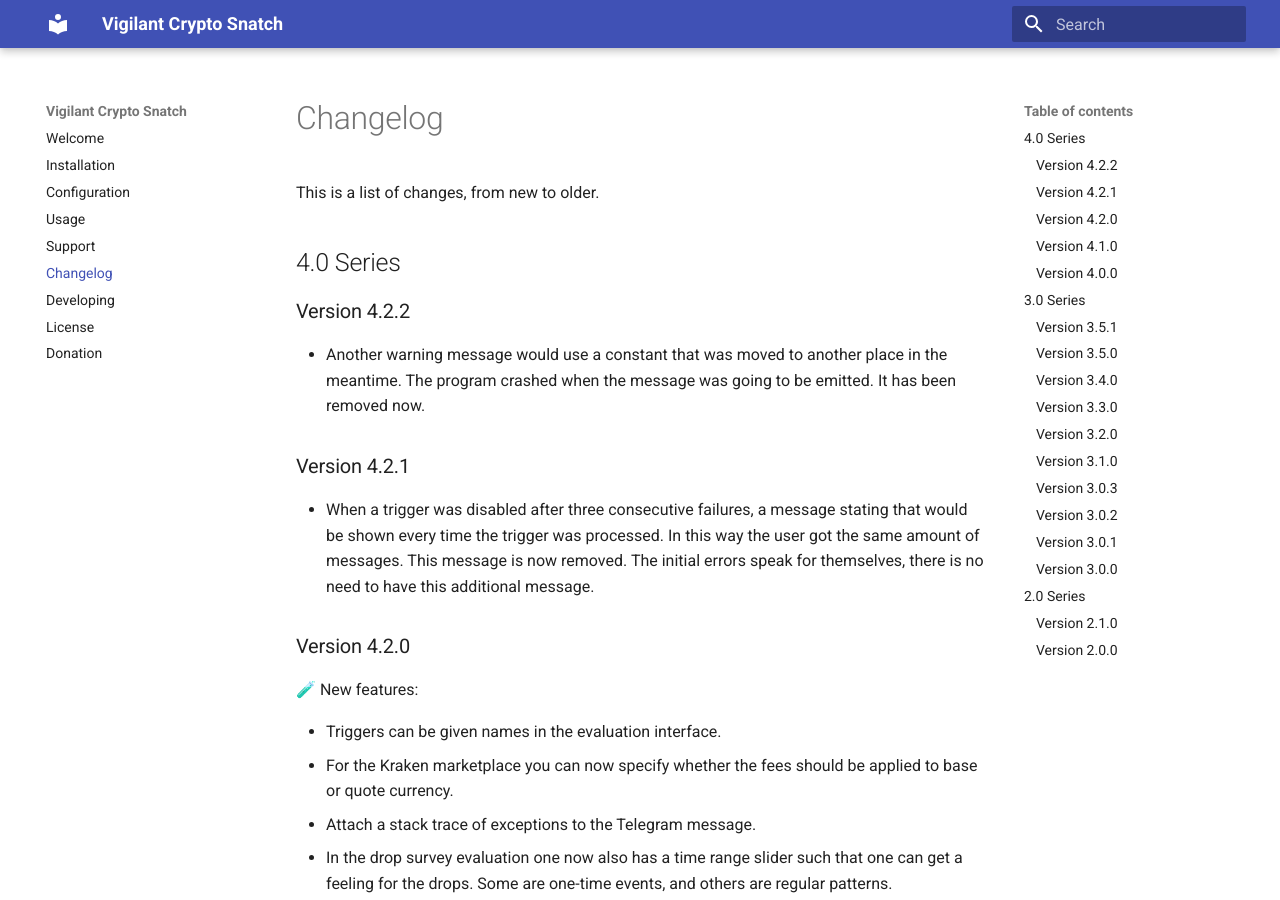
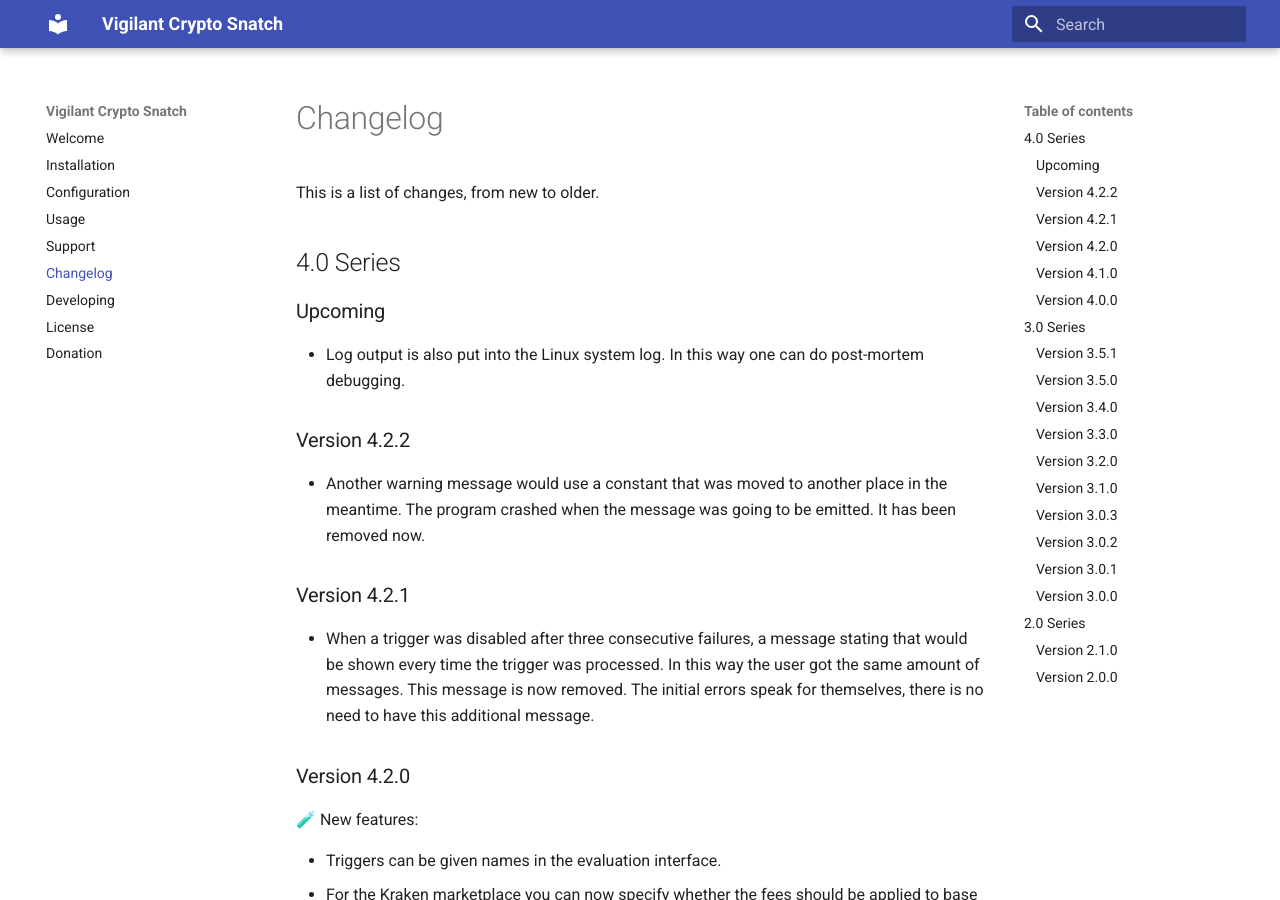
Before and after one commit to martin-ueding/vigilant-crypto-snatch, an MkDocs documentation site: the page built from docs/changelog.md, in a window 1280 px wide and 900 px high. Built offline with MkDocs 1.6.1 and Material for MkDocs 9.7.7, drawn with Linux system fonts in a browser that asks for light colours.

Commit message:
Add changelog entry

```diff
--- a/docs/changelog.md
+++ b/docs/changelog.md
@@ -3,6 +3,10 @@
 This is a list of changes, from new to older.
 
 ## 4.0 Series
+
+### Upcoming
+
+- Log output is also put into the Linux system log. In this way one can do post-mortem debugging.
 
 ### Version 4.2.2
 
```
